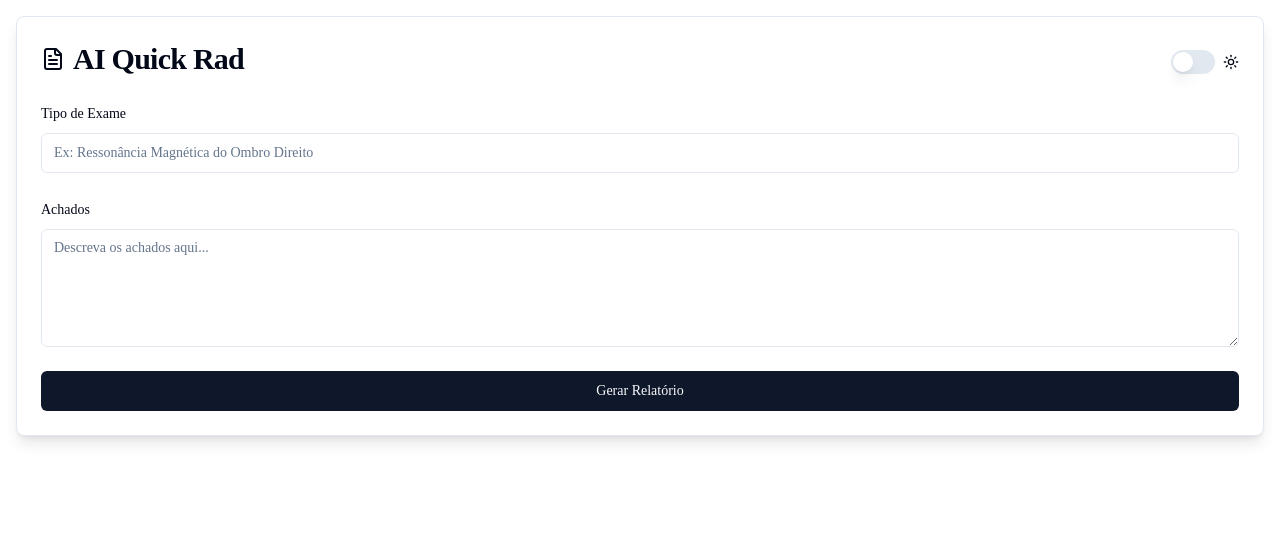
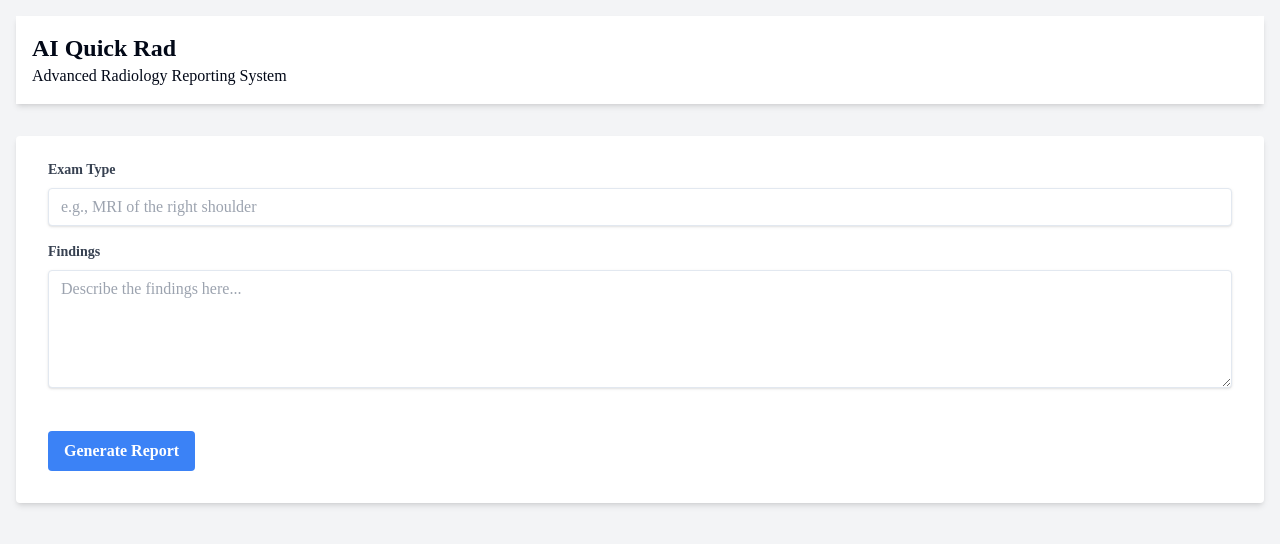
Before and after one commit to Agoravaj/radiology-report-system, a Next.js app in the folder radiology-report-system/: page / in a window 1280 px wide. Shown: the top 544 px of the page. Built offline with nearby package versions, Linux system fonts and the light colour scheme.

Commit message:
Add files via upload

```diff
--- a/radiology-report-system/pages/api/generate-report.js
+++ b/radiology-report-system/pages/api/generate-report.js
@@ -7,12 +7,20 @@ if (!API_KEY) {
   console.error('ANTHROPIC_API_KEY is not set');
 }
 
-export async function POST(req) {
+export default async function handler(req) {
+  if (req.method !== 'POST') {
+    return NextResponse.json({ error: 'Method Not Allowed' }, { status: 405 });
+  }
+
   try {
     const { examType, findings } = await req.json();
 
     if (!examType || !findings) {
       return NextResponse.json({ error: 'Missing examType or findings' }, { status: 400 });
+    }
+
+    if (!API_KEY) {
+      return NextResponse.json({ error: 'ANTHROPIC_API_KEY is not set' }, { status: 500 });
     }
 
     const systemPrompt = `Você é um radiologista sênior experiente, especializado em gerar laudos radiológicos detalhados e precisos. Seu objetivo é criar um laudo radiológico completo baseado nos achados do exame fornecido. Siga cuidadosamente as instruções abaixo para produzir um laudo profissional e preciso.
--- a/radiology-report-system/pages/index.js
+++ b/radiology-report-system/pages/index.js
@@ -1,62 +1,9 @@
 import React, { useState } from 'react';
-import { useEditor, EditorContent } from '@tiptap/react';
-import StarterKit from '@tiptap/starter-kit';
-import Underline from '@tiptap/extension-underline';
-import TextAlign from '@tiptap/extension-text-align';
-import Highlight from '@tiptap/extension-highlight';
-import axios from 'axios';
-import { Button } from "@/components/ui/button";
-import { Input } from "@/components/ui/input";
-import { Textarea } from "@/components/ui/textarea";
-import { Label } from "@/components/ui/label";
-import { Card, CardHeader, CardTitle, CardContent, CardFooter } from "@/components/ui/card";
-import { Switch } from "@/components/ui/switch";
-import { ToggleGroup, ToggleGroupItem } from "@/components/ui/toggle-group";
-import { Loader2, Sun, Moon, FileText, Clipboard } from 'lucide-react';
-import { Alert, AlertDescription } from "@/components/ui/alert";
-
-const MenuBar = ({ editor }) => {
-  if (!editor) {
-    return null;
-  }
-
-  return (
-    <ToggleGroup type="multiple" className="flex flex-wrap gap-2 mb-4">
-      <ToggleGroupItem value="bold" aria-label="Toggle bold" onClick={() => editor.chain().focus().toggleBold().run()} data-state={editor.isActive('bold') ? "on" : "off"}>
-        B
-      </ToggleGroupItem>
-      <ToggleGroupItem value="italic" aria-label="Toggle italic" onClick={() => editor.chain().focus().toggleItalic().run()} data-state={editor.isActive('italic') ? "on" : "off"}>
-        I
-      </ToggleGroupItem>
-      <ToggleGroupItem value="underline" aria-label="Toggle underline" onClick={() => editor.chain().focus().toggleUnderline().run()} data-state={editor.isActive('underline') ? "on" : "off"}>
-        U
-      </ToggleGroupItem>
-      <ToggleGroupItem value="highlight" aria-label="Toggle highlight" onClick={() => editor.chain().focus().toggleHighlight().run()} data-state={editor.isActive('highlight') ? "on" : "off"}>
-        H
-      </ToggleGroupItem>
-    </ToggleGroup>
-  );
-};
-
-const RichTextEditor = ({ initialContent }) => {
-  const editor = useEditor({
-    extensions: [StarterKit, Underline, TextAlign.configure({ types: ['heading', 'paragraph'] }), Highlight],
-    content: initialContent,
-  });
-
-  return (
-    <div className="rich-text-editor">
-      <MenuBar editor={editor} />
-      <EditorContent editor={editor} className="prose dark:prose-invert max-w-none p-4 border rounded-md" />
-    </div>
-  );
-};
 
 export default function Home() {
   const [examType, setExamType] = useState('');
   const [findings, setFindings] = useState('');
   const [report, setReport] = useState('');
-  const [theme, setTheme] = useState('light');
   const [isLoading, setIsLoading] = useState(false);
   const [error, setError] = useState('');
 
@@ -65,101 +12,80 @@ export default function Home() {
     setIsLoading(true);
     setError('');
     try {
-      if (!examType || !findings) {
-        throw new Error('Por favor, preencha todos os campos.');
-      }
-      const response = await axios.post('/api/generate-report', { examType, findings });
-      setReport(response.data.report);
+      const response = await fetch('/api/generate-report', {
+        method: 'POST',
+        headers: { 'Content-Type': 'application/json' },
+        body: JSON.stringify({ examType, findings }),
+      });
+      const data = await response.json();
+      if (!response.ok) throw new Error(data.error || 'Failed to generate report');
+      setReport(data.report);
     } catch (error) {
-      console.error('Erro ao gerar relatório:', error);
-      if (error.response) {
-        setError(`Erro: ${error.response.data.error || 'Ocorreu um erro ao gerar o relatório.'}`);
-      } else if (error.request) {
-        setError('Erro: Nenhuma resposta recebida do servidor. Por favor, tente novamente.');
-      } else {
-        setError(error.message || 'Erro: Ocorreu um erro inesperado. Por favor, tente novamente.');
-      }
+      setError(error.message);
     }
     setIsLoading(false);
   };
 
-  const copyToClipboard = () => {
-    navigator.clipboard.writeText(report).then(() => {
-      alert('Relatório copiado para a área de transferência!');
-    });
-  };
+  return (
+    <div className="min-h-screen bg-gray-100 p-4">
+      <header className="bg-white shadow-md p-4 mb-8">
+        <h1 className="text-2xl font-bold">AI Quick Rad</h1>
+        <p>Advanced Radiology Reporting System</p>
+      </header>
 
-  return (
-    <div className={`container mx-auto p-4 ${theme} min-h-screen`}>
-      <Card className="mb-8 shadow-lg">
-        <CardHeader className="flex flex-row items-center justify-between">
-          <CardTitle className="text-3xl font-bold flex items-center">
-            <FileText className="mr-2" />
-            AI Quick Rad
-          </CardTitle>
-          <div className="flex items-center space-x-2">
-            <Switch
-              checked={theme === 'dark'}
-              onCheckedChange={() => setTheme(theme === 'dark' ? 'light' : 'dark')}
-              id="theme-switch"
-            />
-            <Label htmlFor="theme-switch" className="flex items-center">
-              {theme === 'dark' ? <Moon className="h-4 w-4" /> : <Sun className="h-4 w-4" />}
-            </Label>
-          </div>
-        </CardHeader>
-        <CardContent>
-          <form onSubmit={handleSubmit} className="space-y-6">
-            <div className="space-y-2">
-              <Label htmlFor="examType">Tipo de Exame</Label>
-              <Input
+      <main>
+        <form onSubmit={handleSubmit} className="bg-white shadow-md rounded px-8 pt-6 pb-8 mb-4">
+          <div className="mb-4">
+            <label className="block text-gray-700 text-sm font-bold mb-2" htmlFor="examType">
+              Exam Type
+            </label>
+            <input
+              className="shadow appearance-none border rounded w-full py-2 px-3 text-gray-700 leading-tight focus:outline-none focus:shadow-outline"
               id="examType"
+              type="text"
+              placeholder="e.g., MRI of the right shoulder"
               value={examType}
               onChange={(e) => setExamType(e.target.value)}
-                placeholder="Ex: Ressonância Magnética do Ombro Direito"
-                className="w-full"
             />
           </div>
-            <div className="space-y-2">
-              <Label htmlFor="findings">Achados</Label>
-              <Textarea
+          <div className="mb-6">
+            <label className="block text-gray-700 text-sm font-bold mb-2" htmlFor="findings">
+              Findings
+            </label>
+            <textarea
+              className="shadow appearance-none border rounded w-full py-2 px-3 text-gray-700 mb-3 leading-tight focus:outline-none focus:shadow-outline"
               id="findings"
+              placeholder="Describe the findings here..."
+              rows="5"
               value={findings}
               onChange={(e) => setFindings(e.target.value)}
-                placeholder="Descreva os achados aqui..."
-                rows={5}
-                className="w-full"
-              />
+            ></textarea>
+          </div>
+          <div className="flex items-center justify-between">
+            <button
+              className="bg-blue-500 hover:bg-blue-700 text-white font-bold py-2 px-4 rounded focus:outline-none focus:shadow-outline"
+              type="submit"
+              disabled={isLoading}
+            >
+              {isLoading ? 'Generating...' : 'Generate Report'}
+            </button>
           </div>
         </form>
-        </CardContent>
-        <CardFooter className="flex justify-between items-center">
-          <Button type="submit" onClick={handleSubmit} disabled={isLoading} className="w-full">
-            {isLoading ? <Loader2 className="mr-2 h-4 w-4 animate-spin" /> : null}
-            {isLoading ? 'Gerando...' : 'Gerar Relatório'}
-          </Button>
-        </CardFooter>
-      </Card>
 
         {error && (
-        <Alert variant="destructive" className="mb-4">
-          <AlertDescription>{error}</AlertDescription>
-        </Alert>
+          <div className="bg-red-100 border border-red-400 text-red-700 px-4 py-3 rounded relative" role="alert">
+            <strong className="font-bold">Error!</strong>
+            <span className="block sm:inline"> {error}</span>
+          </div>
         )}
 
         {report && (
-        <Card className="shadow-lg">
-          <CardHeader className="flex flex-row items-center justify-between">
-            <CardTitle>Relatório Gerado</CardTitle>
-            <Button variant="outline" size="icon" onClick={copyToClipboard}>
-              <Clipboard className="h-4 w-4" />
-            </Button>
-          </CardHeader>
-          <CardContent>
-            <RichTextEditor initialContent={report} />
-          </CardContent>
-        </Card>
+          <div className="bg-white shadow-md rounded px-8 pt-6 pb-8 mb-4">
+            <h2 className="text-xl font-bold mb-4">Generated Report</h2>
+            <div className="whitespace-pre-wrap">{report}</div>
+          </div>
         )}
+      </main>
     </div>
   );
 }
```
Lines whose indentation alone changed are shown as unchanged.
